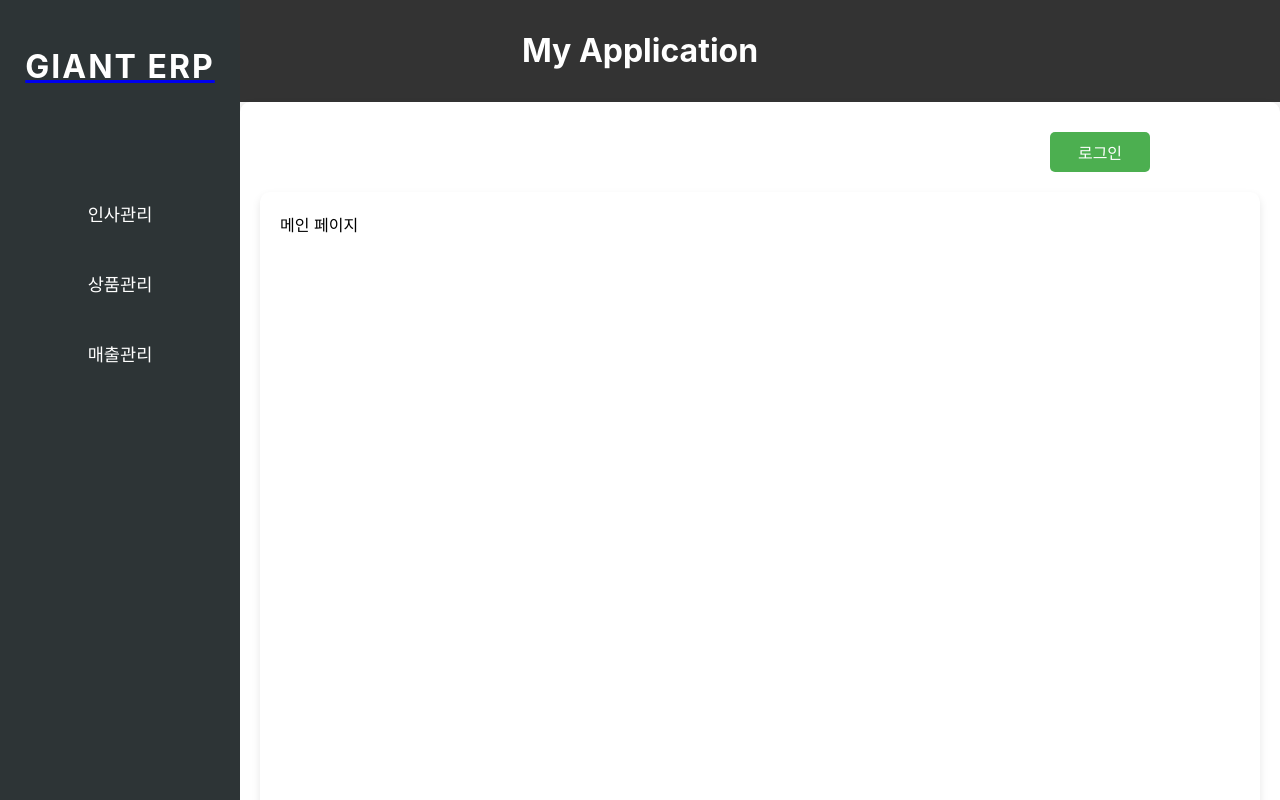
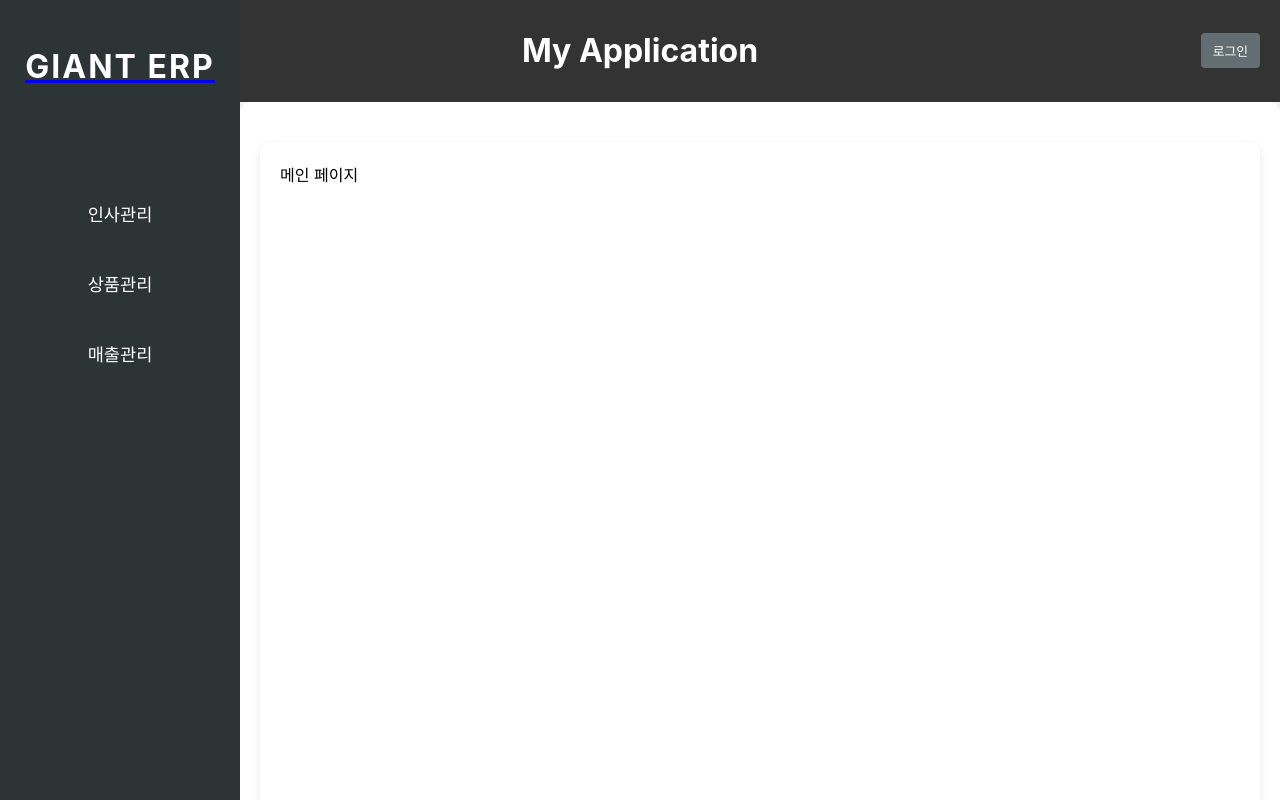
Before and after one commit to hancheolKim/StockTalk, a React (Create React App) app: page / in a window 1280 px wide. Built offline with nearby package versions, Linux system fonts and the light colour scheme.

Commit message:
정말 많은 자겁들

```diff
--- a/src/App.js
+++ b/src/App.js
@@ -19,16 +19,17 @@ const App = () => {
     const userId = localStorage.getItem("userId");
     setIsLoggedIn(!!userId);
   }, []);
-  useEffect(()=>{
+
+  useEffect(() => {
     const user_status = localStorage.getItem("userStatus");
-    if(user_status==="a"){
+    if (user_status === "a") {
       setUserStatus("어드민");
-    }else if(user_status==="m"){
+    } else if (user_status === "m") {
       setUserStatus("매니저");
-    }else{
+    } else {
       setUserStatus("사용자");
     }
-  },[])
+  }, []);
 
   useEffect(() => {
     const handleResize = () => {
@@ -50,21 +51,19 @@ const App = () => {
 
   return (
     <div className="app">
-      {/* Header에 toggleNavbar와 isNavVisible 전달 */}
-      <Header toggleNavbar={toggleNavbar} isNavVisible={isNavVisible} />
+      {/* Header에 로그인 상태와 상태 변경 함수 전달 */}
+      <Header
+        toggleNavbar={toggleNavbar}
+        isNavVisible={isNavVisible}
+        isLoggedIn={isLoggedIn}
+        userStatus={userStatus}
+        handleLogout={handleLogout}
+        setShowLoginModal={setShowLoginModal}
+      />
       <div className="app-body">
-        {/* Navbar에 isVisible 상태를 전달 */}
-        <Navbar isVisible={isNavVisible} setIsVisible={setIsNavVisible}/>
+        <Navbar isVisible={isNavVisible} setIsVisible={setIsNavVisible} />
         <div className="main-container">
           {showLoginModal && <LoginModal onClose={() => setShowLoginModal(false)} />}
-          <div className="actions">
-            {isLoggedIn && <p>안녕하세요, {localStorage.getItem("userId")}님!&nbsp; ({userStatus})</p>}
-            {isLoggedIn ? (
-              <button onClick={handleLogout}>로그아웃</button>
-            ) : (
-              <button onClick={() => setShowLoginModal(true)}>로그인</button>
-            )}
-          </div>
           <div className="main-content">
             <Routes>
               <Route path="/" element={<div>메인 페이지</div>} />
--- a/src/components/item/Item.css
+++ b/src/components/item/Item.css
@@ -158,12 +158,13 @@
   }
 
   .search-form select {
-    width : 20%;
+    width : 25%;
   }
 
   .search-form input {
-    width : 60%;
+    width : 50%;
   }
+
 }
 
 .page-buttons {
@@ -207,6 +208,21 @@
   cursor: not-allowed;
 }
 
+@media (max-width: 768px) {
+  .page-buttons {
+    margin-top: 0px;
+    gap: 5px; /* 버튼 간격 줄이기 */
+  }
+
+  .page-buttons button {
+    padding: 6px 12px; /* 버튼 크기 줄이기 */
+    font-size: 0.9rem; /* 버튼 글자 크기 줄이기 */
+  }
+  .search-form{
+    margin-bottom : 10px;
+  }
+}
+
 
 .canClick{
   cursor : pointer;
--- a/src/components/layout/Header.css
+++ b/src/components/layout/Header.css
@@ -8,12 +8,36 @@ header {
   align-items: center; /* 세로축 가운데 정렬 */
   font-size: 2.0rem;
   box-sizing: border-box; /* 패딩 포함 크기 계산 */
+  position: relative; /* 버튼 배치를 위한 상대적 위치 설정 */
+}
+
+.loginState {
+  display: flex; /* 가로로 배치 */
+  align-items: center; /* 세로 가운데 정렬 */
+  justify-content: center; /* 가로 가운데 정렬 */
+}
+
+/* 공통 버튼 스타일 */
+.header-button {
+  padding: 8px 12px; /* 동일한 padding 값으로 버튼 크기 통일 */
+  font-size: 0.9rem; /* 버튼 텍스트 크기 통일 */
+  background-color:  #636e72;
+  color: white;
+  border: none;
+  border-radius: 4px;
+  cursor: pointer;
+  white-space: nowrap;
+  margin-left : 10px;
+}
+
+.header-button:hover {
+  background-color: #b2bec3;
 }
 
 /* PC 환경에서 */
 @media (min-width: 769px) {
   header {
-    justify-content: center; /* header-title을 가운데로 정렬 */
+    justify-content: center; /* 제목은 중앙 정렬 */
   }
 
   .navbar-toggle {
@@ -22,6 +46,18 @@ header {
 
   .header-title {
     font-size: 2rem; /* PC에서 제목 크기 설정 */
+  }
+
+  .login-section {
+    position: absolute; /* 로그인 버튼을 header의 오른쪽에 고정 */
+    right: 20px; /* 오른쪽 여백 */
+    display: flex;
+    font-size: 10px;
+    gap: 10px; /* 버튼 사이 간격 좁히기 */
+  }
+
+  .login-section button {
+    font-size: 0.8rem; /* 버튼 크기 조정 */
   }
 }
 
@@ -41,17 +77,32 @@ header {
     background-color: #636e72;
     color: white;
     border: none;
-    padding: 10px 15px;
+    padding: 6px 10px; /* 버튼 크기 조정 */
     border-radius: 5px;
-    font-size: 1rem;
+    font-size: 0.8rem; /* 버튼 폰트 크기 통일 */
     cursor: pointer;
-    width : 70px;
+    width: 60px;
   }
 
   .navbar-toggle:hover {
     background-color: #b2bec3;
   }
+
+  .login-section {
+    display: flex; /* 모바일에서도 로그인 버튼 표시 */
+    gap: 10px; /* 버튼 사이 간격 좁히기 */
+  }
+
+  .loginState p {
+    display: none; /* 유저 문구 숨기기 */
+  }
+
+  .loginState button {
+    font-size: 0.8rem; /* 로그인/로그아웃 버튼 크기 조정 */
+    padding: 6px 12px; /* 버튼 크기 조정 */
+  }
 }
+
 .Header-button {
   text-decoration: none; /* 밑줄 제거 */
   color: inherit; /* 링크의 색상을 부모 요소의 색상과 동일하게 설정 */
--- a/src/components/layout/Header.js
+++ b/src/components/layout/Header.js
@@ -2,13 +2,27 @@ import React from "react";
 import { Link } from "react-router-dom";
 import "./Header.css";
 
-const Header = ({ toggleNavbar, isNavVisible }) => {
+const Header = ({ toggleNavbar, isNavVisible, isLoggedIn, userStatus, handleLogout, setShowLoginModal }) => {
   return (
     <header className="header">
-      <h1 className="header-title"><Link to="/" className="Header-button">My Application</Link></h1>
-      <button className="navbar-toggle" onClick={toggleNavbar}>
+      <h1 className="header-title">
+        <Link to="/" className="Header-button">My Application</Link>
+      </h1>
+      <button className="navbar-toggle header-button" onClick={toggleNavbar}>
         {isNavVisible ? "닫기" : "메뉴"}
       </button>
+
+      {/* 로그인 상태에 따라 버튼 표시 */}
+      <div className="login-section">
+        {isLoggedIn ? (
+          <div className="loginState">
+            <p>안녕하세요, {localStorage.getItem("userId")}님! ({userStatus})</p>
+            <button className="header-button" onClick={handleLogout}>로그아웃</button>
+          </div>
+        ) : (
+          <button className="header-button" onClick={() => setShowLoginModal(true)}>로그인</button>
+        )}
+      </div>
     </header>
   );
 };
--- a/src/components/layout/Navbar.css
+++ b/src/components/layout/Navbar.css
@@ -89,16 +89,5 @@
       transform: translateX(0); /* 왼쪽에서 오른쪽으로 슬라이드 */
     }
 
-    .navbar-toggle {
-      display: block;
-      background-color: #007bff;
-      color: white;
-      border: none;
-      padding: 10px;
-      cursor: pointer;
-      font-size: 1.2rem;
-      border-radius: 5px;
-      margin: 10px;
-      z-index: 15;
-    }
+
   }
```
